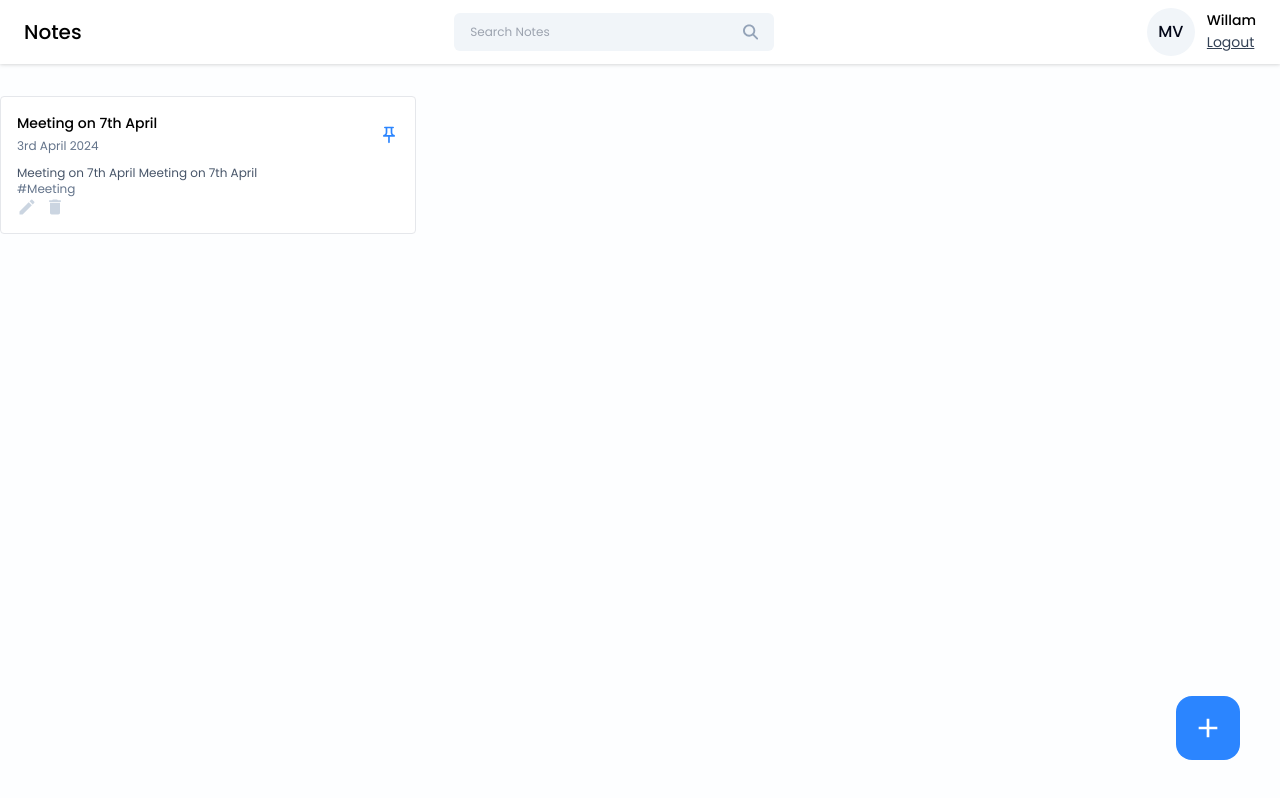
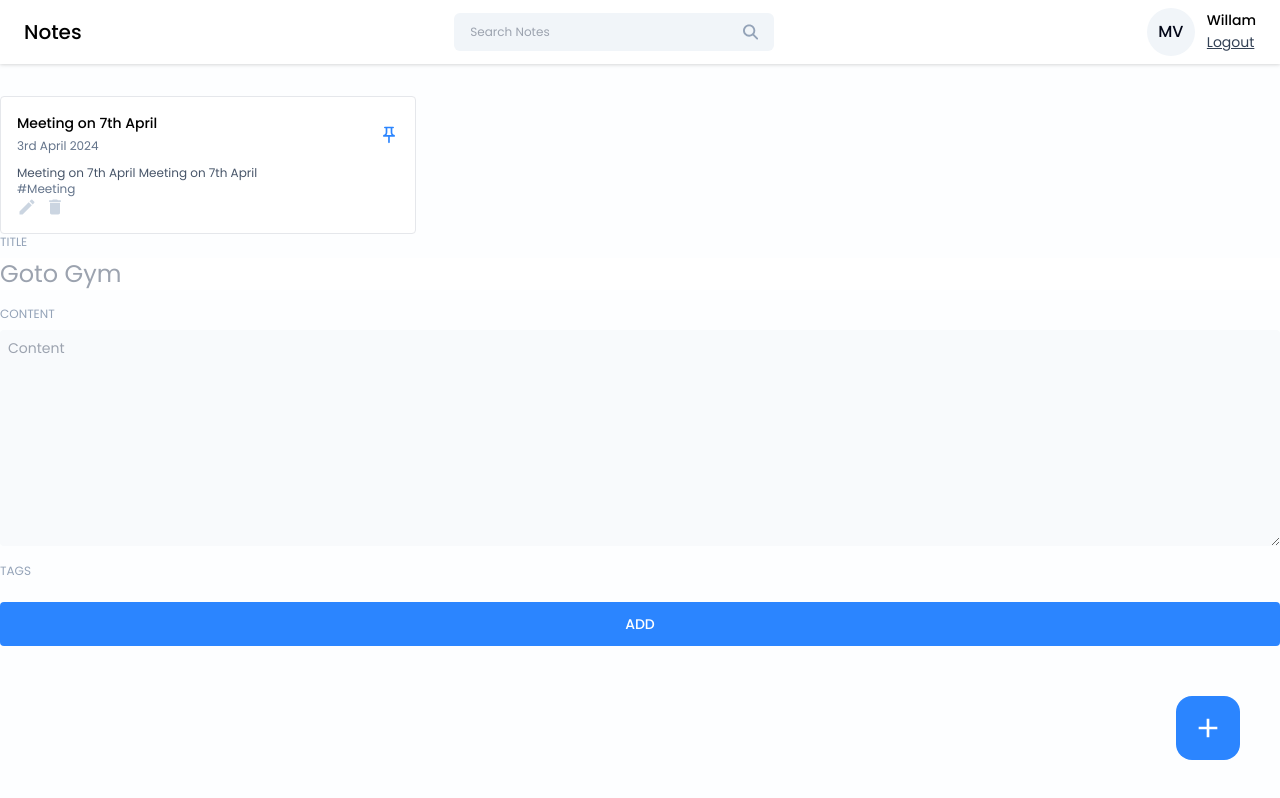
Before and after one commit to VihangaMPS/My-NoteZ-App, a React (Vite) app: page /dashboard in a window 1280 px wide. Built offline with nearby package versions, Linux system fonts and the light colour scheme.

Commit message:
Edit Note Section

```diff
--- a/package.json
+++ b/package.json
@@ -13,6 +13,7 @@
     "react": "^18.3.1",
     "react-dom": "^18.3.1",
     "react-icons": "^5.2.1",
+    "react-modal": "^3.16.1",
     "react-router-dom": "^6.25.1"
   },
   "devDependencies": {
--- a/src/index.css
+++ b/src/index.css
@@ -28,4 +28,8 @@
   .icon-btn {
     @apply text-xl text-slate-300 cursor-pointer hover:text-primary;
   }
+
+  .input-label {
+    @apply text-xs text-slate-400;
+  }
 }
--- /dev/null
+++ b/src/pages/Home/AddEditNotes.jsx
@@ -0,0 +1,32 @@
+const AddEditNotes = () => {
+    return (
+        <div>
+            <div className="flex flex-col gap-2">
+                <label className="input-label">TITLE</label>
+
+                <input
+                    type="text"
+                    placeholder="Goto Gym"
+                    className="text-2xl text-slate-950 outline-none"
+                />
+            </div>
+
+            <div className="flex flex-col gap-2 mt-4">
+                <label className="input-label">CONTENT</label>
+                <textarea
+                    placeholder="Content"
+                    className="text-sm text-slate-950 outline-none bg-slate-50 p-2 rounded"
+                    rows={10}
+                />
+            </div>
+
+            <div className="mt-3">
+                <label className="input-label">TAGS</label>
+            </div>
+
+            <button className="btn-primary font-medium mt-5 p-3" onClick={() => {}}>ADD</button>
+        </div>
+    )
+}
+
+export default AddEditNotes;
--- a/src/pages/Home/Home.jsx
+++ b/src/pages/Home/Home.jsx
@@ -1,6 +1,7 @@
 import Navbar from "../../components/Navbar/Navbar.jsx";
 import NoteCard from "../../components/Cards/NoteCard.jsx";
 import {MdAdd} from "react-icons/md";
+import AddEditNotes from "./AddEditNotes.jsx";
 
 const Home = () => {
     return (
@@ -26,6 +27,8 @@
                 onClick={() => {}}>
                 <MdAdd className="text-[32px] text-white"/>
             </button>
+
+            <AddEditNotes/>
         </>
     )
 }
```
Also changed, not shown: 1 other file (tests, documents, lock files or other folders).
